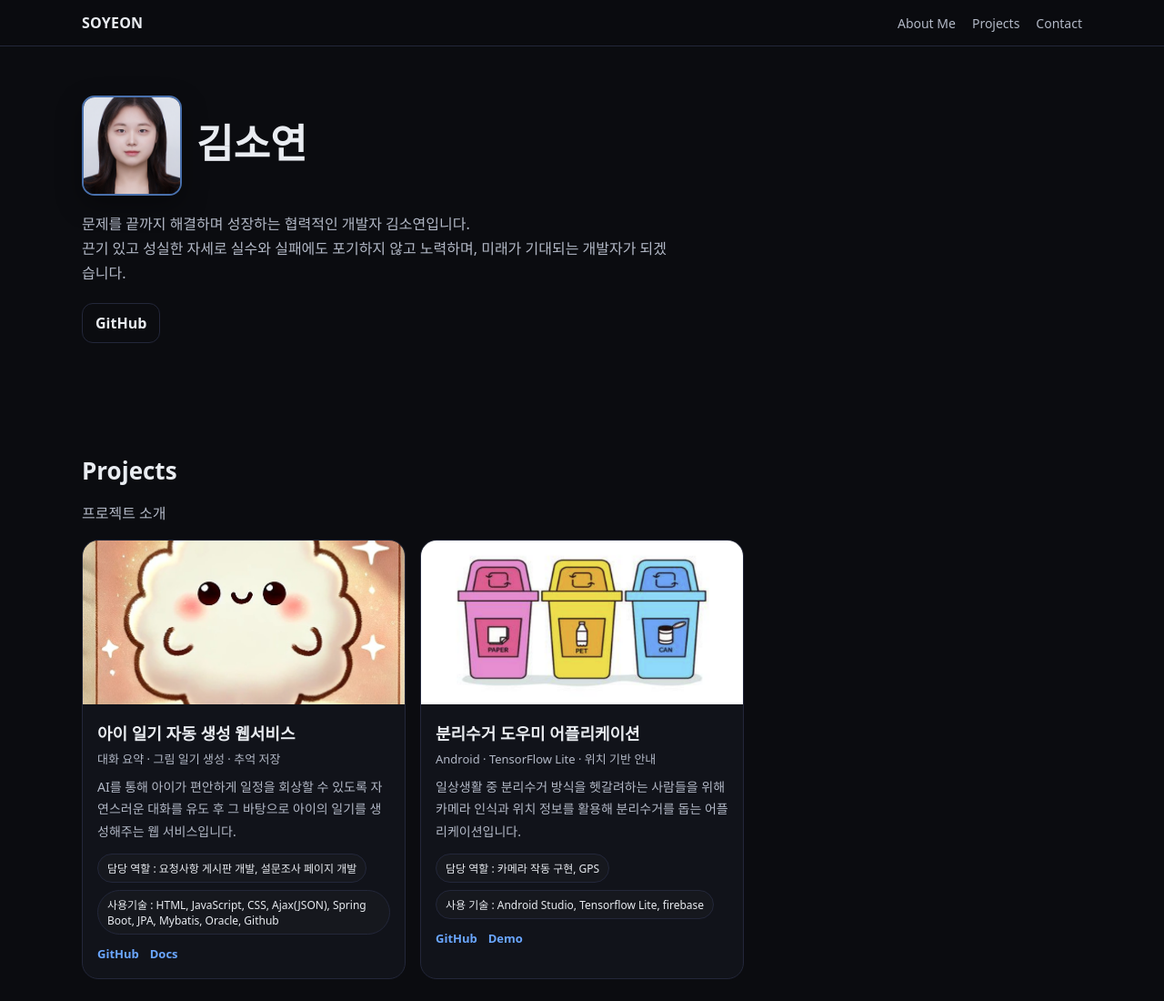
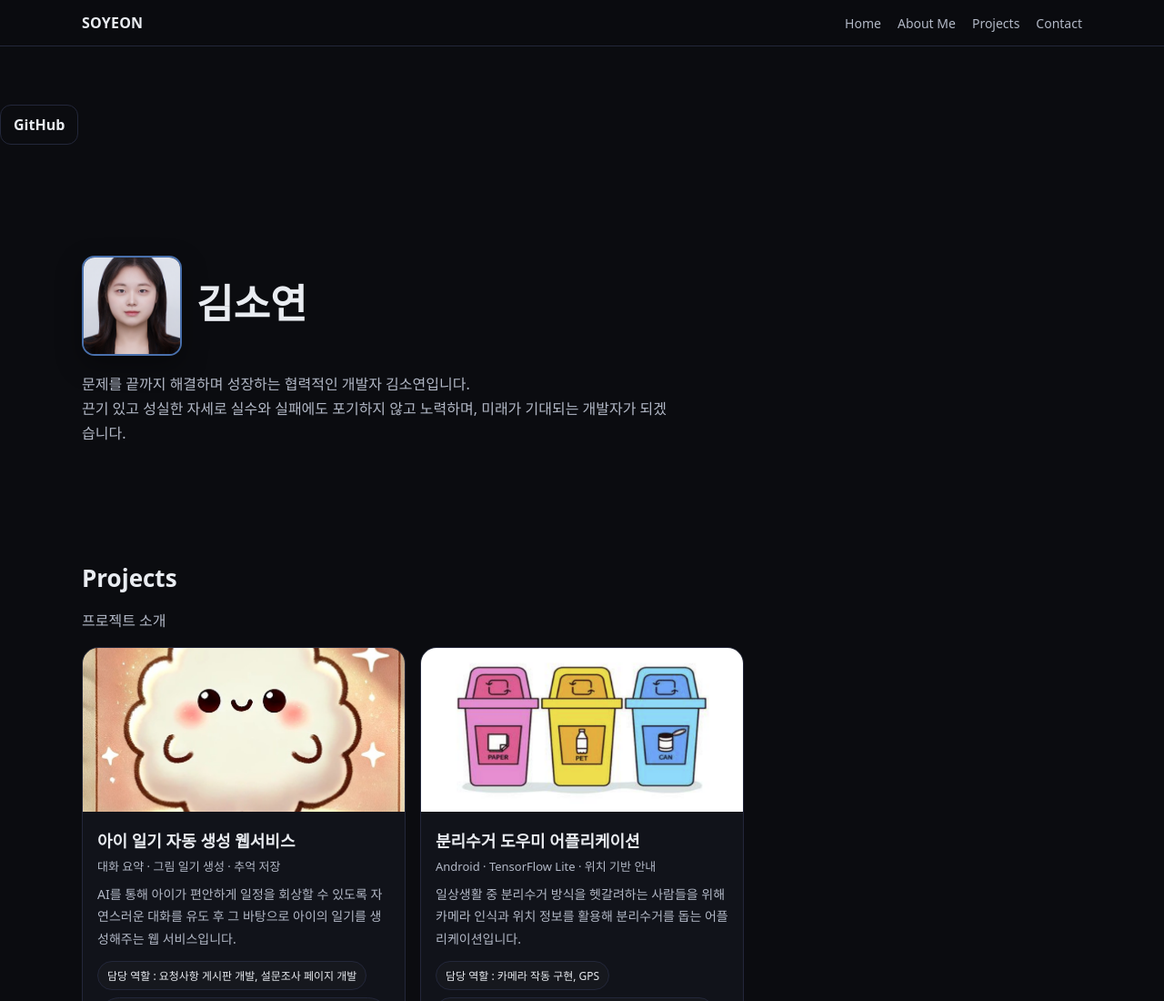
Before and after one commit to syk32/syk32.github.io, a plain HTML site: page index.html in a window 1280 px wide. Shown: the top 1100 px of the page at 91% size. Drawn offline with Linux system fonts and the light colour scheme.

Commit message:
Update index.html

```diff
--- a/index.html
+++ b/index.html
@@ -14,12 +14,21 @@
     <div class="container header-inner">
       <a class="brand" href="#home">SOYEON</a>
       <nav class="nav">
+        <a href="#home">Home</a>
         <a href="#about">About Me</a>
         <a href="#projects">Projects</a>
         <a href="#contact">Contact</a>
       </nav>
     </div>
   </header>
+
+  <!-- main page -->
+  <main id="home" class="section">
+    <div class="hero-actions">
+      <a class="btn" href="https://github.com/syk32" target="_blank" rel="noreferrer">GitHub</a>
+    </div>
+
+  </main>
 
   <!-- Hero -->
   <section id="about" class="section">
@@ -37,9 +46,7 @@
           끈기 있고 성실한 자세로 실수와 실패에도 포기하지 않고 노력하며, 미래가 기대되는 개발자가 되겠습니다.
         </p>
 
-        <div class="hero-actions">
-          <a class="btn" href="https://github.com/syk32" target="_blank" rel="noreferrer">GitHub</a>
-        </div>
+
       </div>
 
     </div>
```
